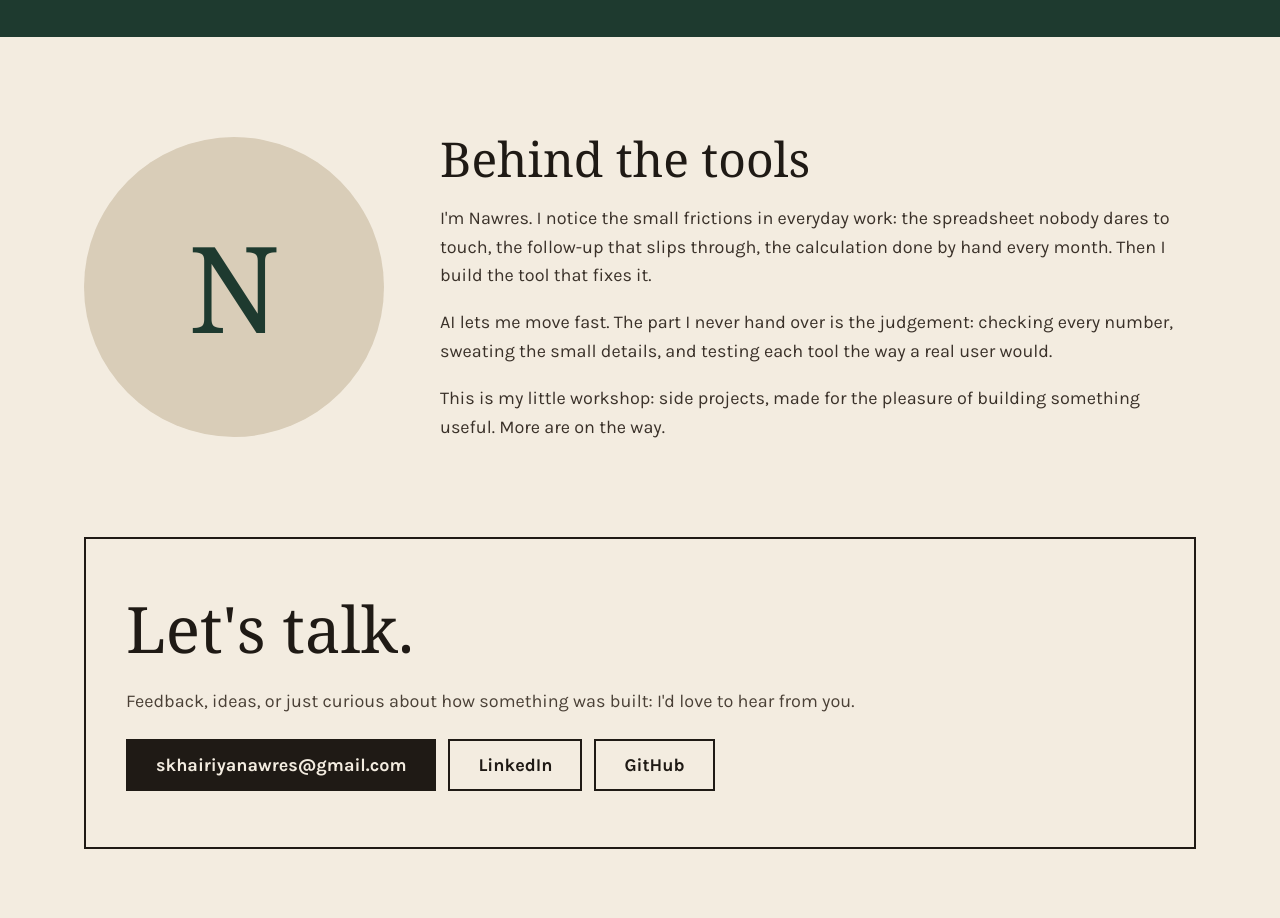
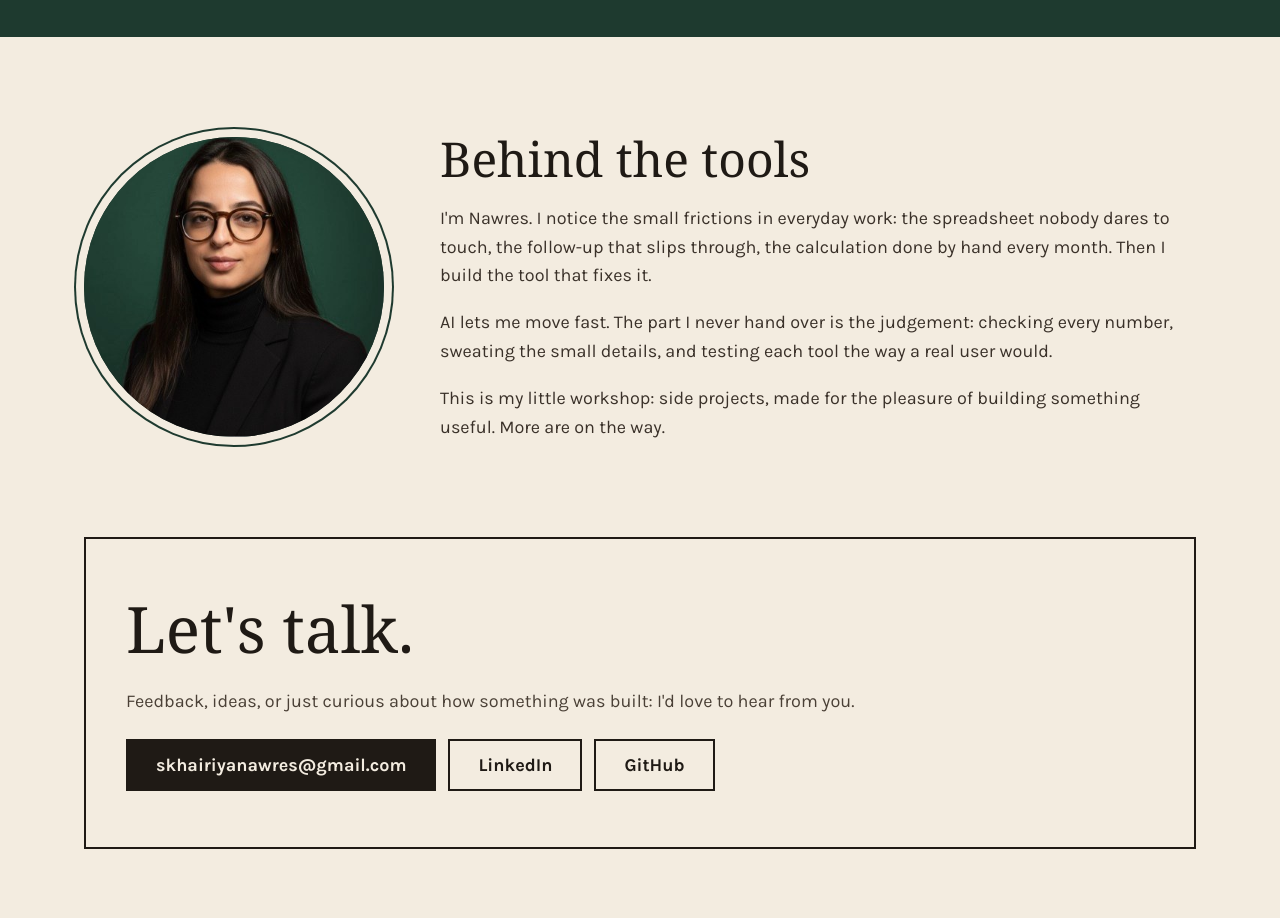
Before and after one commit to Nawres-Skhairia/portfolio, a plain HTML site: page index.html in a window 1280 px wide. Shown: the part 1560-2478 px from the top of the page. Drawn offline with Linux system fonts and the light colour scheme; a web font is replaced by a local one.

Commit message:
Add Nawres's photo to the About section
Co-Authored-By: Claude Opus 5.5 <noreply@anthropic.com>
Claude-Session: https://claude.ai/code/session_01SrSmsb4nB8mY7TBgMaUMDs

```diff
--- a/index.html
+++ b/index.html
@@ -74,7 +74,7 @@
     </section>
 
     <section id="about" class="wrap about">
-      <div class="avatar" aria-hidden="true">N</div>
+      <img class="avatar" src="/assets/nawres.jpg" width="400" height="400" alt="Portrait of Nawres Skhairia" loading="lazy">
       <div class="about-text">
         <h2>Behind the tools</h2>
         <p>I'm Nawres. I notice the small frictions in everyday work: the spreadsheet nobody dares to touch, the follow-up that slips through, the calculation done by hand every month. Then I build the tool that fixes it.</p>
--- a/styles.css
+++ b/styles.css
@@ -80,7 +80,7 @@ h2 { font-size: clamp(36px, 5vw, 48px); line-height: 1.1; }
 
 /* About */
 .about { display: flex; flex-wrap: wrap; gap: 56px; align-items: center; padding-top: 96px; padding-bottom: 96px; }
-.avatar { flex: 0 0 auto; width: min(300px, 70vw); aspect-ratio: 1 / 1; border-radius: 50%; background: var(--sand); display: flex; align-items: center; justify-content: center; font-family: var(--serif); font-size: 120px; color: var(--green); }
+.avatar { flex: 0 0 auto; display: block; width: min(300px, 70vw); height: auto; aspect-ratio: 1 / 1; border-radius: 50%; object-fit: cover; object-position: center 20%; background: var(--green); box-shadow: 0 0 0 8px var(--paper), 0 0 0 10px var(--green); }
 .about-text { flex: 999 1 420px; min-width: 0; display: flex; flex-direction: column; gap: 18px; }
 .about-text p { color: #3a3129; }
 
```
Also changed, not shown: assets/nawres.jpg (added).
